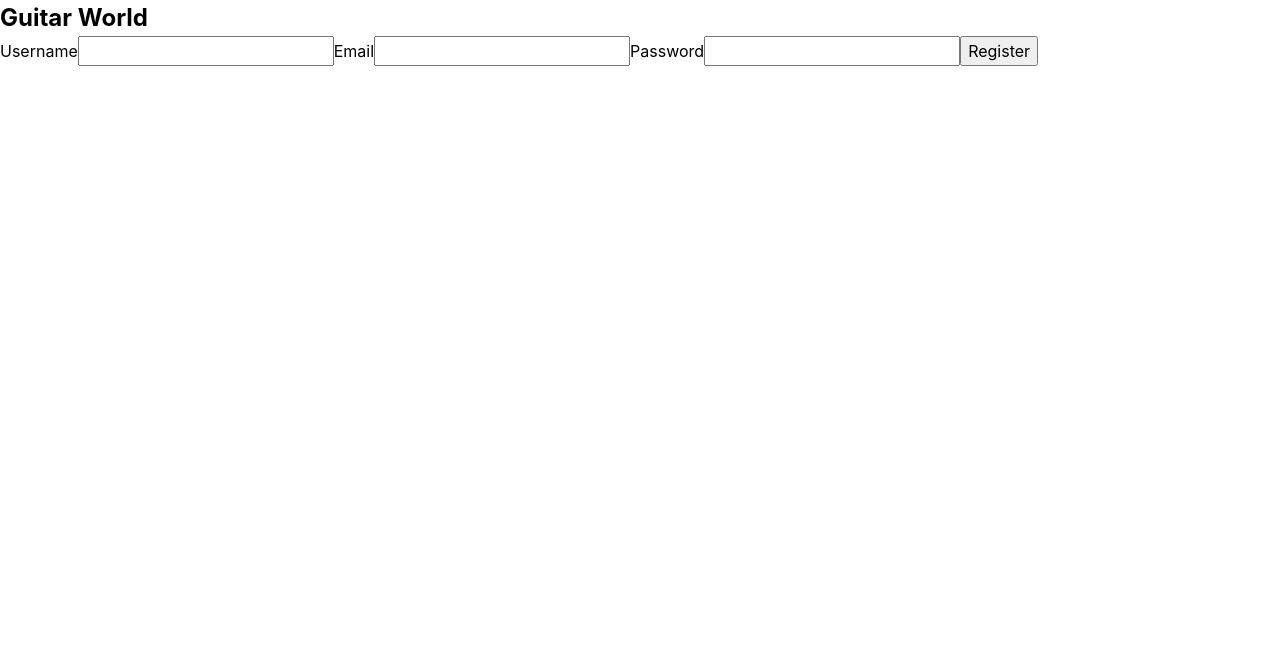
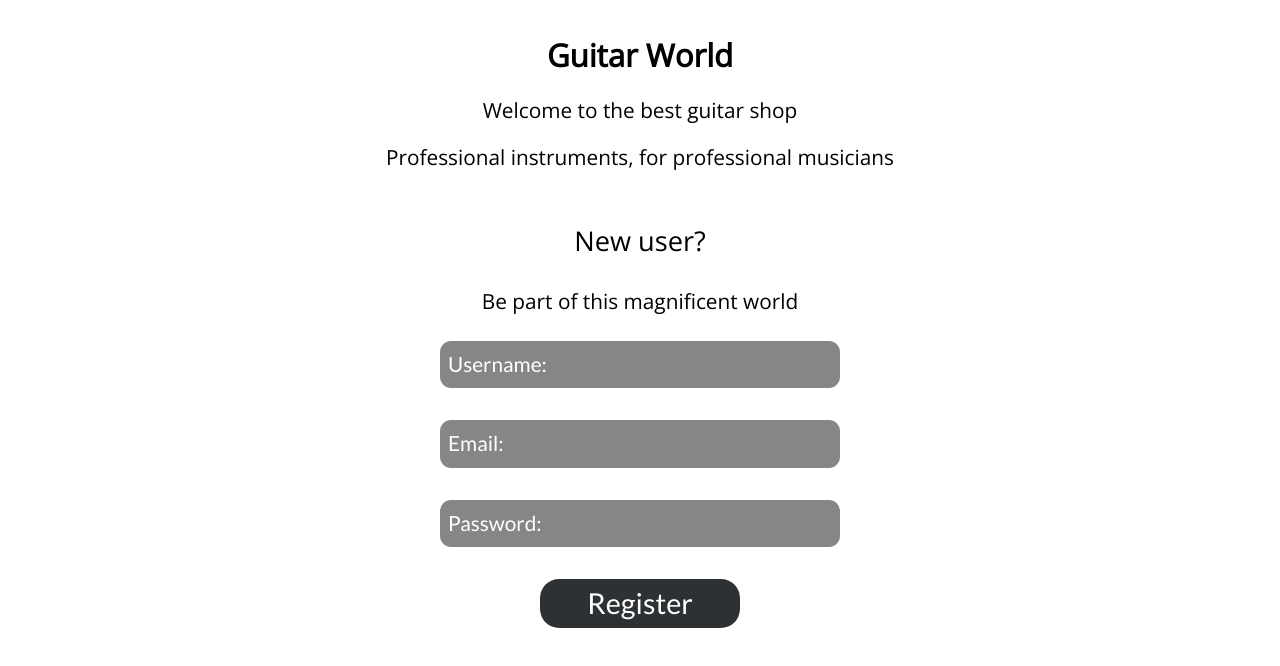
Before and after one commit to isdi-coders-2023/Leandro-Lupano-Final-Project-front-202301-mad, a React (Create React App) app: page / in a window 1280 px wide. Shown: the top 666 px of the page. Built offline with nearby package versions, Linux system fonts and the light colour scheme.

Commit message:
💄 Add home style

```diff
--- a/public/index.html
+++ b/public/index.html
@@ -3,6 +3,10 @@
   <head>
     <meta charset="utf-8" />
     <link rel="icon" href="favicon.ico" />
+    <link
+      href="https://fonts.googleapis.com/css2?family=Lato&family=Open+Sans&family=Raleway&display=swap"
+      rel="stylesheet"
+    />
     <meta name="viewport" content="width=device-width, initial-scale=1" />
     <title>Guitar World</title>
   </head>
--- /dev/null
+++ b/src/components/home/home.style.module.scss
@@ -0,0 +1,94 @@
+.home {
+  display: flex;
+  flex-direction: column;
+  gap: 3rem;
+  padding: 1rem;
+
+  .homeHeader {
+    display: flex;
+    flex-direction: column;
+    gap: 1rem;
+  }
+
+  .homeBody {
+    display: flex;
+    flex-direction: column;
+    gap: 1.5rem;
+
+    h3 {
+      font-weight: normal;
+      font-size: 1.5rem;
+    }
+
+    form {
+      display: flex;
+      flex-direction: column;
+      align-items: center;
+      gap: 2rem;
+
+      ::placeholder {
+        color: white;
+        font-size: 1.2rem;
+        font-family: 'Lato', sans-serif;
+      }
+
+      input {
+        background-color: hsl(0, 0, 45, 0.86);
+        border: none;
+        border-radius: 0.7rem;
+        padding: 0.5rem;
+        width: 300px;
+        color: white;
+      }
+
+      button {
+        color: white;
+        font-size: 1.2rem;
+        font-family: 'Lato', sans-serif;
+        background-color: hsl(210, 11, 15, 0.95);
+        border-radius: 1.2rem;
+        font-size: 1.6rem;
+        width: 200px;
+        padding: 0.2rem;
+        cursor: pointer;
+      }
+      button:active {
+        background-color: hsl(0, 0, 45, 0.86);
+      }
+    }
+  }
+}
+
+@media screen and (min-width: 600px) {
+  .home {
+    align-items: center;
+    font-size: 1.3rem;
+    padding: 2rem;
+
+    .homeHeader {
+      align-items: center;
+    }
+
+    .homeBody {
+      align-items: center;
+
+      h3 {
+        font-size: 1.7rem;
+      }
+
+      form {
+        ::placeholder {
+          font-size: 1.3rem;
+        }
+
+        input {
+          width: 400px;
+        }
+
+        button {
+          font-size: 1.8rem;
+        }
+      }
+    }
+  }
+}
--- a/src/components/home/home.tsx
+++ b/src/components/home/home.tsx
@@ -3,6 +3,8 @@ import { SyntheticEvent, useMemo } from 'react';
 import { useUsers } from '../../hooks/use.users';
 import { UserStructure } from '../../models/user';
 import { UsersApiRepo } from '../../services/repositories/users.api.repo';
+
+import style from './home.style.module.scss';
 
 export default function Home() {
   const userRepo = useMemo(() => new UsersApiRepo(), []);
@@ -23,26 +25,40 @@ export default function Home() {
   };
 
   return (
-    <>
-      <h2>Guitar World</h2>
-      <form onSubmit={handleSubmit}>
-        <label>
-          Username
-          <input type="text" name="username" required />
-        </label>
+    <div className={style.home}>
+      <div className={style.homeHeader}>
+        <h2>Guitar World</h2>
+        <p>Welcome to the best guitar shop</p>
+        <p>Professional instruments, for professional musicians</p>
+      </div>
 
-        <label>
-          Email
-          <input type="email" name="email" required />
-        </label>
+      <div className={style.homeBody}>
+        <h3>New user?</h3>
+        <p>Be part of this magnificent world</p>
 
-        <label>
-          Password
-          <input type="password" name="password" role="textbox" required />
-        </label>
+        <div className={style.homeBodyForm}>
+          <form onSubmit={handleSubmit}>
+            <input
+              type="text"
+              name="username"
+              placeholder="Username:"
+              required
+            />
 
-        <button type="submit">Register</button>
-      </form>
-    </>
+            <input type="email" name="email" placeholder="Email:" required />
+
+            <input
+              type="password"
+              name="password"
+              role="textbox"
+              placeholder="Password:"
+              required
+            />
+
+            <button type="submit">Register</button>
+          </form>
+        </div>
+      </div>
+    </div>
   );
 }
--- a/src/index.scss
+++ b/src/index.scss
@@ -17,7 +17,8 @@
 */
 html,
 body {
-  min-height: 100%;
+  min-height: 100vh;
+  font-family: 'Open Sans', sans-serif;
 }
 /*
   Typographic tweaks!
@@ -27,7 +28,6 @@ body {
 body {
   line-height: 1.5;
   -webkit-font-smoothing: antialiased;
-  font-family: 'Inter', Arial, sans-serif;
 }
 
 /*
@@ -82,3 +82,8 @@ a {
   font-family: inherit;
   cursor: pointer;
 }
+
+button {
+  border: none;
+  background-color: inherit;
+}
```
Also changed, not shown: 1 other file (tests, documents, lock files or other folders).
